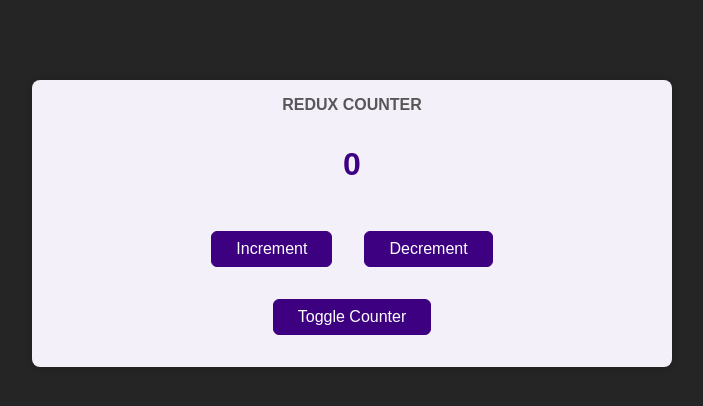
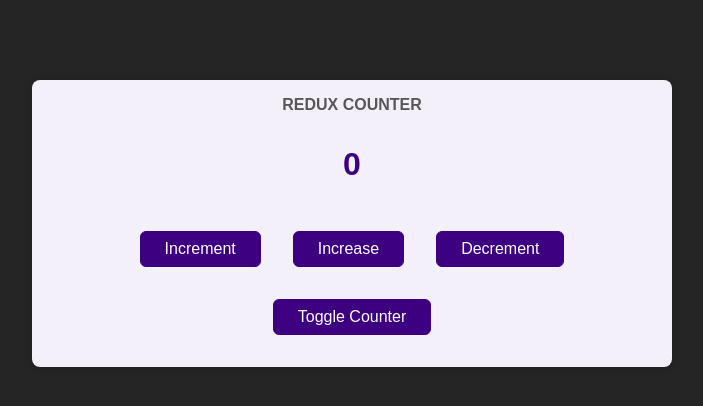
Before and after one commit to dlrlseong/learn_react_redux, a React (Create React App) app: page / in a window 1280 px wide. Shown: the top 406 px of the page, without its empty margins (288-991 px from the left). Built offline with nearby package versions, Linux system fonts and the light colour scheme.

Commit message:
248 작업에 페이로드 연결하기

```diff
--- a/src/components/Counter.js
+++ b/src/components/Counter.js
@@ -5,6 +5,9 @@
   const dispatch = useDispatch();
   const counter = useSelector((state) => state.counter);
 
+  const increaseHandler = () => {
+    dispatch({ type: "increase", amount: 5 });
+  };
   const incrementHandler = () => {
     dispatch({ type: "increment" });
   };
@@ -20,6 +23,7 @@
       <div className={classes.value}>{counter}</div>
       <div>
         <button onClick={incrementHandler}>Increment</button>
+        <button onClick={increaseHandler}>Increase</button>
         <button onClick={decrementHandler}>Decrement</button>
       </div>
       <button onClick={toggleCounterHandler}>Toggle Counter</button>
--- a/src/store/index.js
+++ b/src/store/index.js
@@ -3,6 +3,9 @@
 const counterReducer = (state = { counter: 0 }, action) => {
   if (action.type === "increment") {
     return { counter: state.counter + 1 };
+  }
+  if (action.type === "increase") {
+    return { counter: state.counter + action.amount };
   }
   if (action.type === "decrement") {
     return { counter: state.counter - 1 };
```
